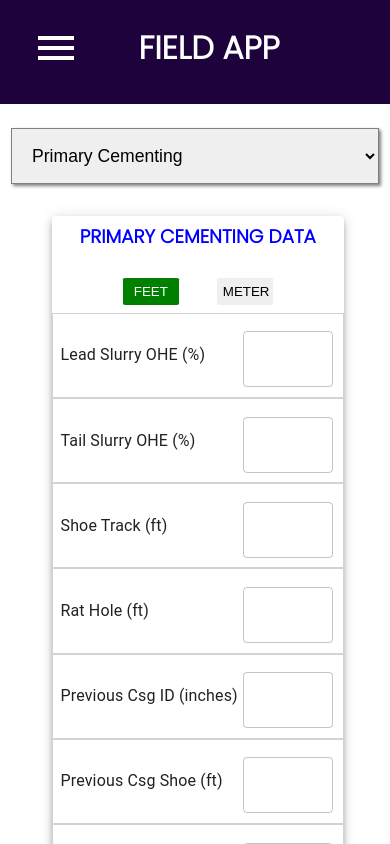
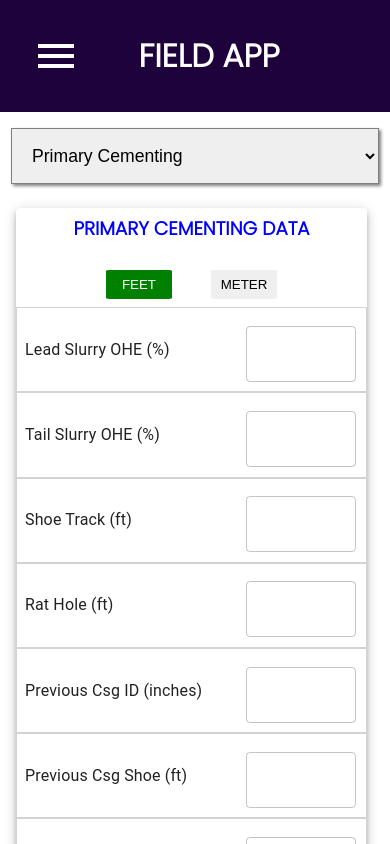
Before and after one commit to Alexcoder/riglex, a React (Create React App) app: page /select/primary in a window 390 px wide. Shown: the top 844 px of the page. Built offline with nearby package versions, Linux system fonts and the light colour scheme.

Commit message:
refactor plug input

```diff
--- a/src/components/Header/Header.css
+++ b/src/components/Header/Header.css
@@ -21,7 +21,7 @@
 @media screen and (max-width: 620px){
     .header-container{
         height: 5rem;
-        padding-top: 1.5rem;
+        padding-top: 2rem;
     }
     .header-container >div{
         gap: 15%
--- a/src/components/Structure/Single.js
+++ b/src/components/Structure/Single.js
@@ -1,16 +1,24 @@
 import React from 'react';
-import {TextField, Grid} from '@mui/material'
+import { Grid, TextField, Typography} from '@mui/material';
+// import '../calcPage/Primary/InputPrimary.css';
 
-export const SingleInputPlug = ({onChange,label,value,name}) => {
 
+export const SingleInputPlug = ({label,value, name, onChange}) => {
   return (
-    <Grid item xs={12} sm={12} md={3}>
-       <TextField
-         sx={{width:{md:"11.5rem", sm: "15rem", xs: "16rem"}}}
-         name={name}
-        id="outlined-basic" label={label} variant="filled" type="number" value={value}
-       onChange={onChange}
-       />
-   </Grid>
+        <Grid item xs={12} sm={6} md={3}
+          sx={{padding:"1rem 0.5rem 1rem 0.5rem",display:"flex", justifyContent:"center", textAlign:"start",alignItems:"center", width:"100%", border:"0.5px solid lightgray"}}
+        >
+         <div style={{width:"100%", }}>
+          <Typography sx={{width:"100%"}}>{label}</Typography>
+          </div>
+             <TextField
+              sx={{padding: "0.1rem", width:"50%", height:"3rem"}}
+                variant="outlined"
+                color="primary"
+                name={name}
+                type='number'
+                value={value}
+                onChange={onChange} />
+       </Grid>
   )
 }
--- a/src/components/calcPage/Plug/InputPlug.css
+++ b/src/components/calcPage/Plug/InputPlug.css
@@ -61,8 +61,10 @@
 /* ----------MEDIA 620PX--------- */
 @media screen and (max-width: 1024px){
     .plug_input_container{
+        width: 90%;
         margin-left: 0rem;
-    }
+       }
+
 
 .drillpipe_data_container{
         width: 98%;
@@ -74,7 +76,4 @@
     padding: 2%;
     margin: 0.8rem 0.3rem;
 }
-
-
-
 }
--- a/src/components/calcPage/Primary/InputPrimary.css
+++ b/src/components/calcPage/Primary/InputPrimary.css
@@ -46,8 +46,11 @@
 
 @media screen and (max-width: 1024px){
   .input_primary_container{
-    margin-left: 5%;
-  }
+      width: 90%;
+      margin-left: 0%;
+      padding: 0.5rem 0rem 0.5rem 1rem;
+    }
+
   .primary_unit_button{
     width: 19%;
     padding: 2%;
```
